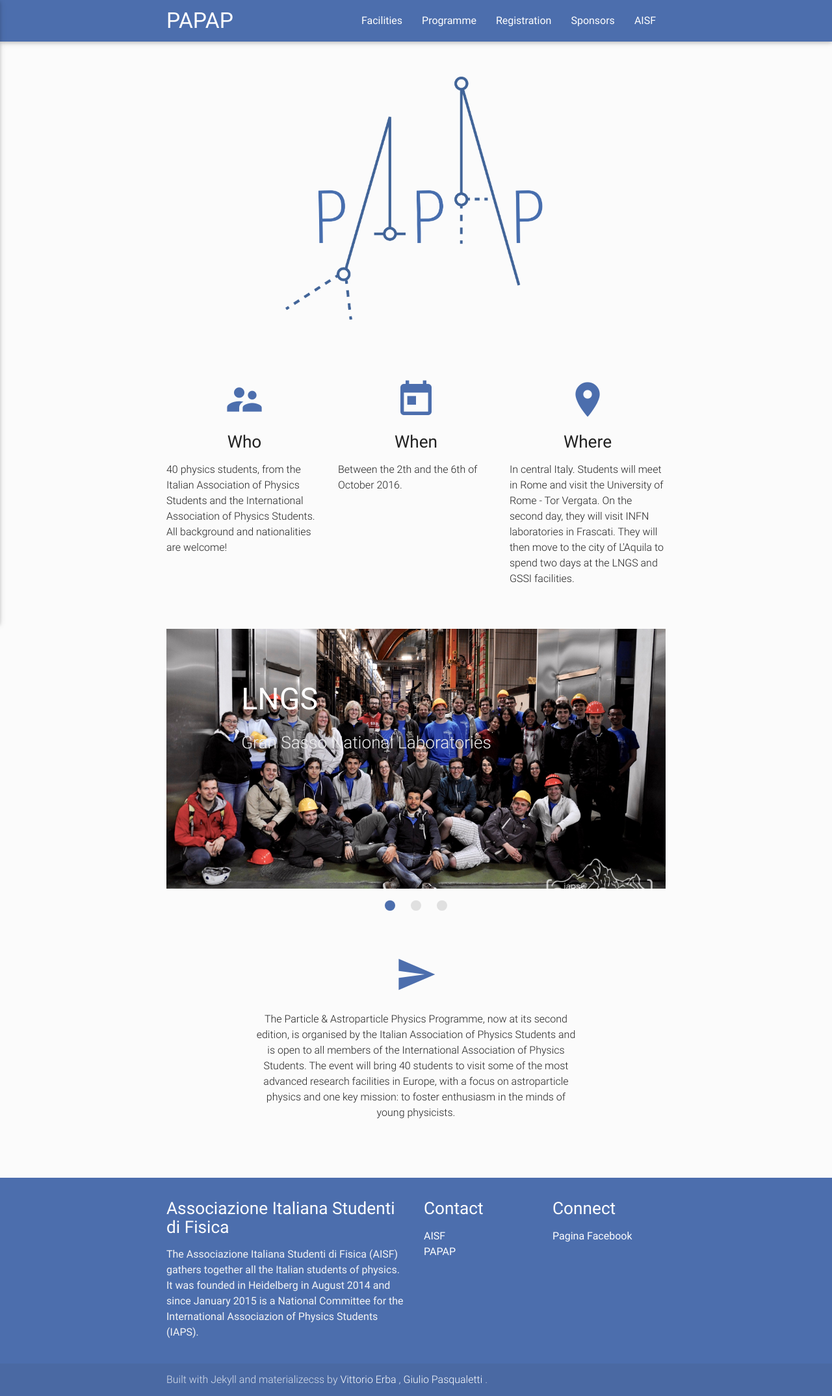
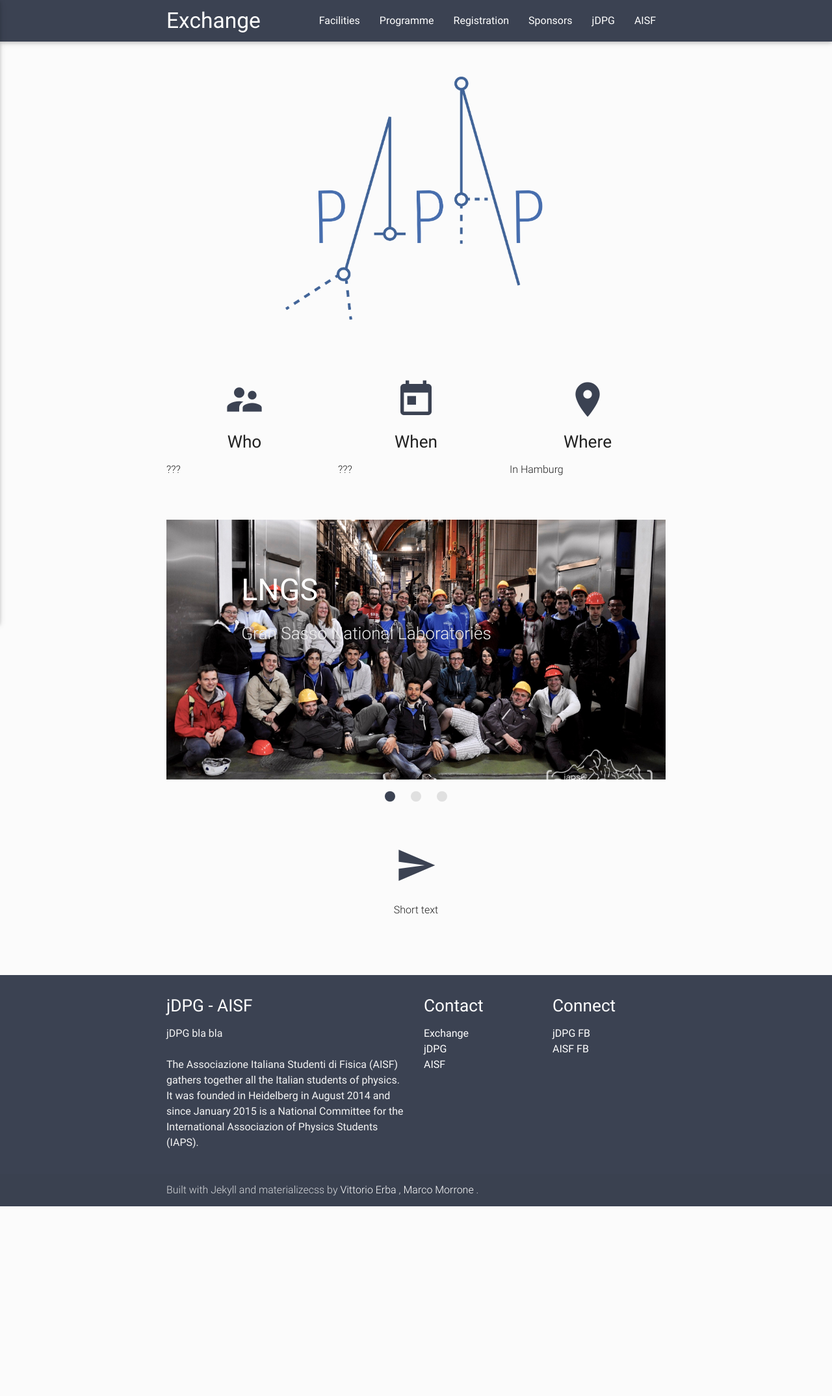
Before and after one commit to eligara/gipe, a Jekyll site: the page built from index.html, in a window 1280 px wide. Shown: the whole page at 65% size. Built offline with Jekyll 4.4.1, drawn with Linux system fonts in a browser that asks for light colours; nearby versions of some CDN libraries; after the commit the page ends 1857 px from its top, so only the background shows below that.

Commit message:
first info

```diff
--- a/_config-dev.yml
+++ b/_config-dev.yml
@@ -22,6 +22,6 @@ collections:
     output: true
     permalink: /:categories/:year/:month/:day/:title/
 
-gems:
- - jekyll-redirect-from
- - jekyll-sitemap
+# gems:
+#  - jekyll-redirect-from
+#  - jekyll-sitemap
--- a/_data/footer.yml
+++ b/_data/footer.yml
@@ -1,18 +1,24 @@
-title: Associazione Italiana Studenti di Fisica
-descr: The Associazione Italiana Studenti di Fisica (AISF) gathers together all the Italian students of physics. It was founded in Heidelberg in August 2014 and since January 2015 is a National Committee for the International Associazion of Physics Students (IAPS).
+title: jDPG - AISF
+descr: jDPG bla bla <br><br>
+ The Associazione Italiana Studenti di Fisica (AISF) gathers together all the Italian students of physics. It was founded in Heidelberg in August 2014 and since January 2015 is a National Committee for the International Associazion of Physics Students (IAPS).
 
 contact:
+  - name: Exchange
+    mail:
+  - name: jDPG
+    mail:
   - name: AISF
     mail: esecutivo@ai-sf.it
-  - name: PAPAP
-    mail: astroparticle@ai-sf.it
+
 
 connect:
-  - name: Facebook
+  - name: jDPG FB
+    url:
+  - name: AISF FB
     url: http://www.facebook.com/ass.it.stud.fis
 
 creator:
   - name: Vittorio Erba
     mail: vittorio.erba@ai-sf.it
-  - name: Giulio Pasqualetti
-    mail:
+  - name: Marco Morrone
+    mail: marco.morrone@ai-sf.it
--- a/_data/generic.yml
+++ b/_data/generic.yml
@@ -1,4 +1,4 @@
-title: PAPAP
-long_title: "Particle & Astroparticle Physics Autumn Programme"
-color1: "#4C6EAD"
-color2: "#EAA84E"
+title: Exchange
+long_title: "Exchange Programme DE-IT"
+color1: "#3B4252"
+color2: "#BF616A"
--- a/_data/home.yml
+++ b/_data/home.yml
@@ -1,10 +1,10 @@
 banner: img/banner.png
 
-who: "40 physics students, from the Italian Association of Physics Students and the International Association of Physics Students. All background and nationalities are welcome!"
+who: "???"
 
-when: "Between the 2th and the 6th of October 2016."
+when: "???"
 
-where: "In central Italy. Students will meet in Rome and visit the University of Rome - Tor Vergata. On the second day, they will visit INFN laboratories in Frascati. They will then move to the city of L'Aquila to spend two days at the LNGS and GSSI facilities."
+where: "In Hamburg"
 
 slideshow:
   - img: img/LNGS_home.jpg
@@ -20,4 +20,4 @@ slideshow:
     title: LNF
     text: Italian National Agency for Nuclear Physics
 
-paragraph: "The Particle & Astroparticle Physics Programme, now at its second edition, is organised by the Italian Association of Physics Students and is open to all members of the International Association of Physics Students. The event will bring 40 students to visit some of the most advanced research facilities in Europe, with a focus on astroparticle physics and one key mission: to foster enthusiasm in the minds of young physicists."
+paragraph: "Short text"
--- a/_data/menu.yml
+++ b/_data/menu.yml
@@ -6,5 +6,7 @@
   url: registration
 - text: Sponsors
   url: sponsors
+- text: jDPG
+  url:
 - text: AISF
   url: http://www.ai-sf.it
--- a/_data/meta.yml
+++ b/_data/meta.yml
@@ -1,4 +1,4 @@
 - id: "/"
-  title: "Acronimo evento - Nome evento"
+  title: "EXCH - Exchange DE - IT"
   description: "breve descrizione evento"
-  keywords: "aisf associazione italiana studenti di fisica iaps"
+  keywords: "jDPG aisf associazione italiana studenti di fisica iaps"
--- a/_includes/footer.html
+++ b/_includes/footer.html
@@ -18,7 +18,7 @@
         <ul>
           {% for item in site.data.footer.connect %}
 	        <li>
-            <a class="white-text" href="http://www.facebook.com/ass.it.stud.fis">Pagina Facebook</a>
+            <a class="white-text" href="{{ item.url }}">{{ item.name }}</a>
           </li>
 	        {% endfor %}
         </ul>
```
Also changed, not shown: README.md.
